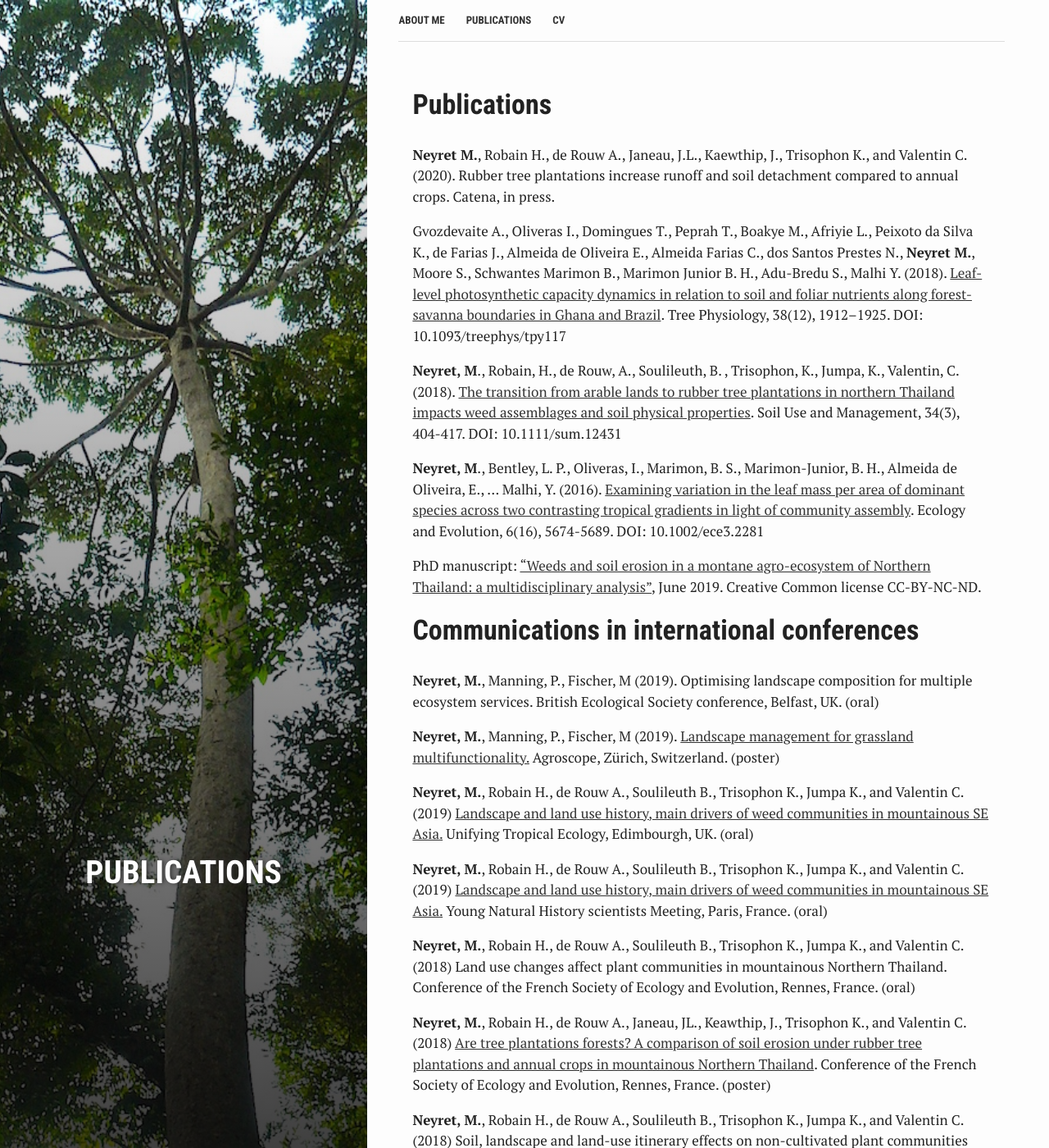
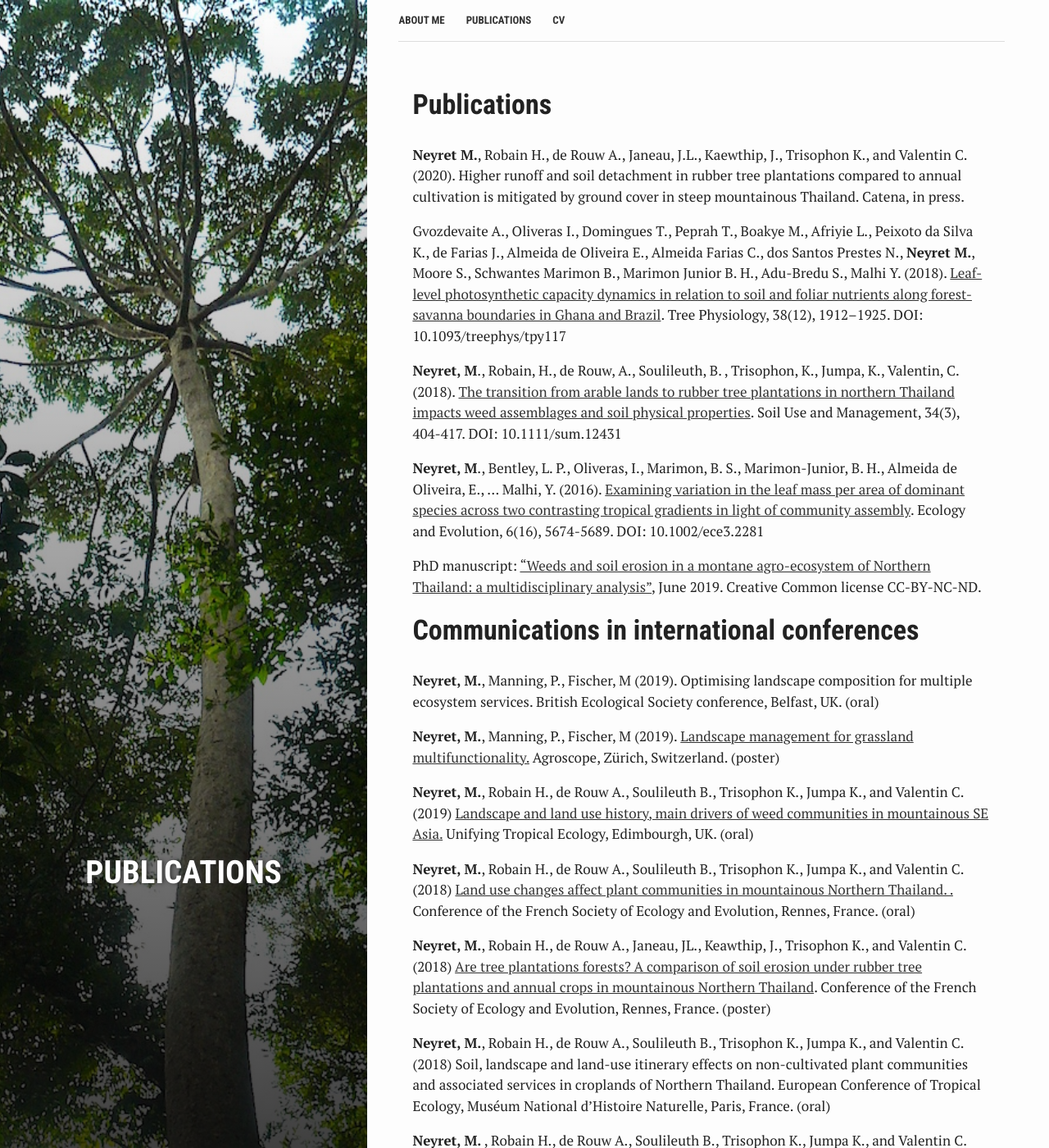
Before and after one commit to mneyret/website, a Jekyll site: the page built from publi.md, in a window 1280 px wide and 1400 px high. Shown: the whole window at 82% size. Built offline with Jekyll 4.4.1, drawn with Linux system fonts in a browser that asks for light colours.

Commit message:
Minor corrections

```diff
--- a/publi.md
+++ b/publi.md
@@ -6,7 +6,7 @@ bg: arbre.jpg
 ---
 
 # **Publications**
-**Neyret M.**,  Robain H., de Rouw A., Janeau, J.L., Kaewthip, J., Trisophon K., and Valentin C. (2020). Rubber tree plantations increase runoff and soil detachment compared to annual crops. Catena, in  press.
+**Neyret M.**,  Robain H., de Rouw A., Janeau, J.L., Kaewthip, J., Trisophon K., and Valentin C. (2020). Higher runoff and soil detachment in rubber tree plantations compared to annual cultivation is mitigated by ground cover in steep mountainous Thailand. Catena, in  press.
 
 Gvozdevaite A., Oliveras I., Domingues T., Peprah T., Boakye M., Afriyie L., Peixoto da Silva K., de Farias J., Almeida de Oliveira E., Almeida Farias C., dos Santos Prestes N.,
 **Neyret M.**, Moore S., Schwantes Marimon B., Marimon Junior B. H., Adu-Bredu S., Malhi Y. (2018). <a href="https://academic.oup.com/treephys/advance-article/doi/10.1093/treephys/tpy117/5155328" target="_blank">Leaf-level photosynthetic capacity dynamics in relation to soil and foliar nutrients along forest-savanna boundaries in Ghana and Brazil</a>. Tree Physiology, 38(12), 1912–1925. DOI: 10.1093/treephys/tpy117
@@ -27,21 +27,16 @@ PhD manuscript: ["Weeds and soil erosion in a montane agro-ecosystem of Northern
 **Neyret, M.**,  Manning, P., Fischer, M (2019).  <a href="/assets/images/Symposium_Zurich_Poster_2019_Margot.pdf" target="_blank">Landscape management for grassland multifunctionality.</a> Agroscope, Zürich, Switzerland. (poster)
 
 
-**Neyret, M.**, Robain H., de Rouw A., Soulileuth B., Trisophon K., Jumpa K., and Valentin C. (2019) <a href="/assets/images/Neyret_Agroecology_and_ecology_of_agroecosystems.pdf" target="_blank">Landscape and land use history, main
+**Neyret, M.**, Robain H., de Rouw A., Soulileuth B., Trisophon K., Jumpa K., and Valentin C. (2019) <a href="/assets/images/Neyret_UTE2019.pdf" target="_blank">Landscape and land use history, main
 drivers of weed communities in
 mountainous SE Asia.</a>
 Unifying Tropical Ecology, Edimbourgh, UK. (oral)
 
 
-**Neyret, M.**, Robain H., de Rouw A., Soulileuth B., Trisophon K., Jumpa K., and Valentin C. (2019) <a href="/assets/images/Neyret_Agroecology_and_ecology_of_agroecosystems.pdf" target="_blank">Landscape and land use history, main
-drivers of weed communities in
-mountainous SE Asia.</a>
-Young Natural History scientists Meeting, Paris, France. (oral)
-
-**Neyret, M.**, Robain H., de Rouw A., Soulileuth B., Trisophon K., Jumpa K., and Valentin C. (2018) Land use changes affect plant communities in mountainous Northern Thailand.
+**Neyret, M.**, Robain H., de Rouw A., Soulileuth B., Trisophon K., Jumpa K., and Valentin C. (2018) <a href="/assets/images/Neyret_Agroecology_and_ecology_of_agroecosystems.pdf" target="_blank">Land use changes affect plant communities in mountainous Northern Thailand. .</a>
 Conference of the French Society of Ecology and Evolution, Rennes, France. (oral)
 
-**Neyret, M.**, Robain H., de Rouw A., Janeau, JL., Keawthip, J., Trisophon K., and Valentin C. (2018)  <a href="/assets/images/Erosion_poster_SFE18" target="_blank">Are tree plantations forests? A comparison of soil erosion under rubber tree plantations and annual crops in mountainous Northern Thailand</a>. Conference of the French Society of Ecology and Evolution, Rennes, France.
+**Neyret, M.**, Robain H., de Rouw A., Janeau, JL., Keawthip, J., Trisophon K., and Valentin C. (2018)  <a href="/assets/images/Erosion_poster_SFE18.pdf" target="_blank">Are tree plantations forests? A comparison of soil erosion under rubber tree plantations and annual crops in mountainous Northern Thailand</a>. Conference of the French Society of Ecology and Evolution, Rennes, France.
 (poster)
 
 **Neyret, M.**, Robain H., de Rouw A., Soulileuth B., Trisophon K., Jumpa K., and Valentin C. (2018) Soil, landscape and land-use itinerary effects on non-cultivated plant communities and associated services in croplands of Northern Thailand. European Conference of Tropical Ecology, Muséum National d’Histoire Naturelle, Paris, France. (oral)
```
Also changed, not shown: cv.md (+1 -1 lines), index.md (+2 -2 lines), 1 other file.
